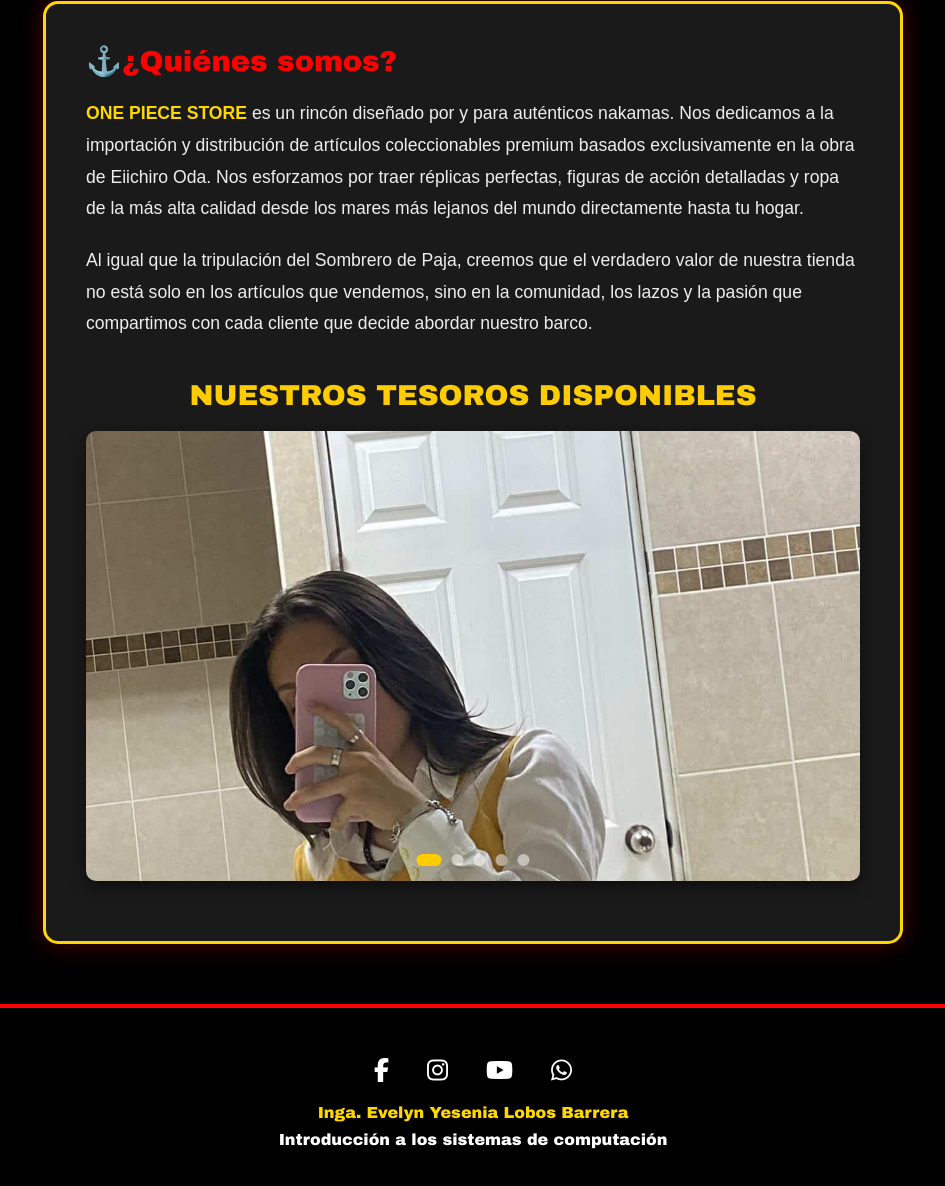
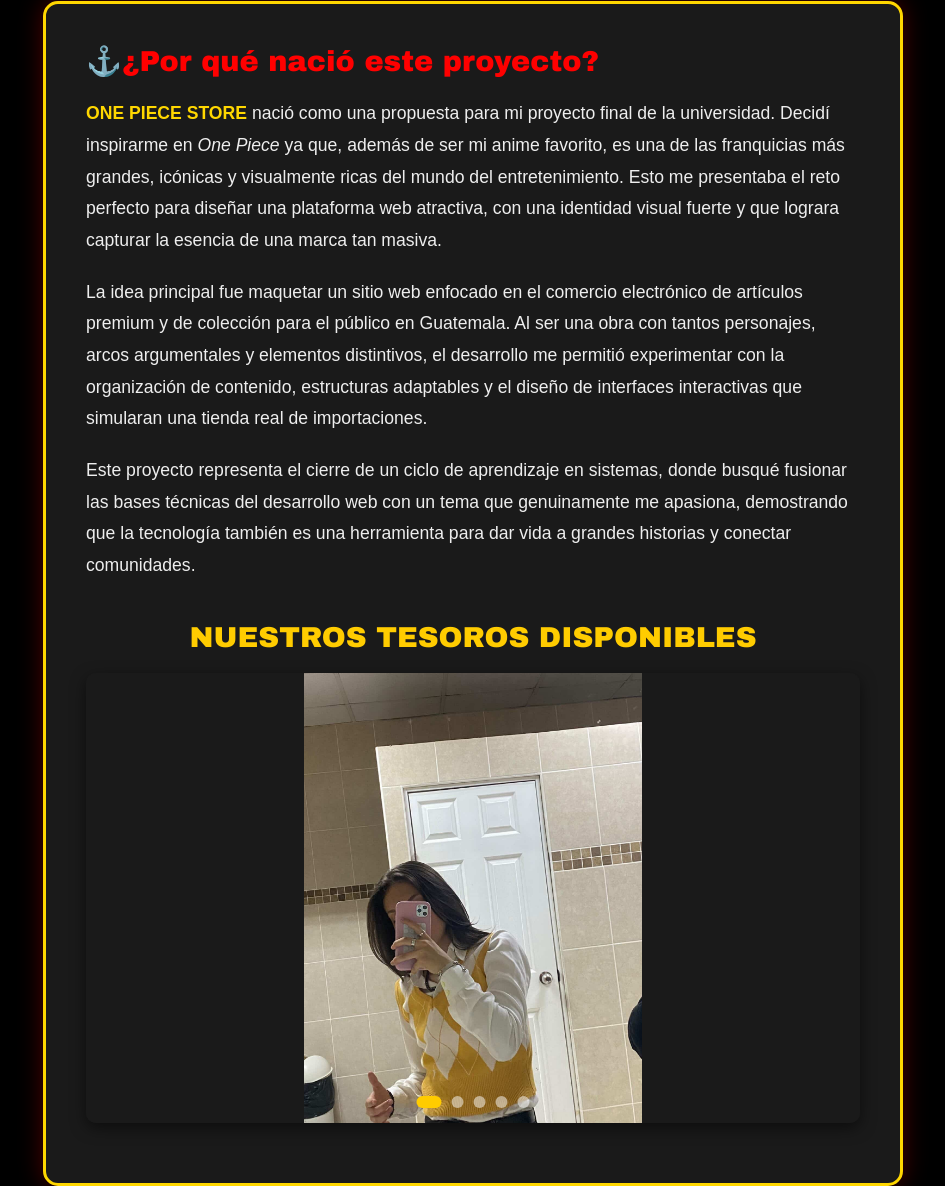
Before and after one commit to aguzmanm19/Proyecto-OnePieceStore, a plain HTML site: page acercade.html in a window 1280 px wide. Shown: the part 415-1601 px from the top of the page, without its empty margins (167-1112 px from the left). Drawn offline with Linux system fonts and the light colour scheme.

Commit message:
Actualizacion de nombre y tamaño de imagen

```diff
--- a/CSS/estilo.css
+++ b/CSS/estilo.css
@@ -608,16 +608,19 @@ footer {
 
 /* Cada diapositiva individual */
 .slide {
-    width: 20%; /* Cada una ocupa el 20% del total (100% visible) */
+    width: 20%;
     height: 100%;
+    background-color: #1a1a1a; /* Opcional: Fondo oscuro para llenar los bordes vacíos si la foto no es panorámica */
+    display: flex;
+    justify-content: center;
+    align-items: center;
 }
 
 .slide img {
     width: 100%;
     height: 100%;
-    object-fit: cover; /* Evita que las imágenes se deformen */
+    object-fit: contain; /* <-- CAMBIA 'cover' POR 'contain' AQUÍ */
 }
-
 /* Puntos de navegación en la parte inferior */
 .slider-navigation {
     position: absolute;
--- a/acercade.html
+++ b/acercade.html
@@ -37,12 +37,15 @@
 
         <section class="about-content">
             <div class="about-text-box">
-                <h3>¿Quiénes somos?</h3>
+                <h3>¿Por qué nació este proyecto?</h3>
                 <p>
-                    <strong>ONE PIECE STORE</strong> es un rincón diseñado por y para auténticos nakamas. Nos dedicamos a la importación y distribución de artículos coleccionables premium basados exclusivamente en la obra de Eiichiro Oda. Nos esforzamos por traer réplicas perfectas, figuras de acción detalladas y ropa de la más alta calidad desde los mares más lejanos del mundo directamente hasta tu hogar.
+                    <strong>ONE PIECE STORE</strong> nació como una propuesta para mi proyecto final de la universidad. Decidí inspirarme en <em>One Piece</em> ya que, además de ser mi anime favorito, es una de las franquicias más grandes, icónicas y visualmente ricas del mundo del entretenimiento. Esto me presentaba el reto perfecto para diseñar una plataforma web atractiva, con una identidad visual fuerte y que lograra capturar la esencia de una marca tan masiva.
                 </p>
                 <p>
-                    Al igual que la tripulación del Sombrero de Paja, creemos que el verdadero valor de nuestra tienda no está solo en los artículos que vendemos, sino en la comunidad, los lazos y la pasión que compartimos con cada cliente que decide abordar nuestro barco.
+                    La idea principal fue maquetar un sitio web enfocado en el comercio electrónico de artículos premium y de colección para el público en Guatemala. Al ser una obra con tantos personajes, arcos argumentales y elementos distintivos, el desarrollo me permitió experimentar con la organización de contenido, estructuras adaptables y el diseño de interfaces interactivas que simularan una tienda real de importaciones.
+                </p>
+                <p>
+                    Este proyecto representa el cierre de un ciclo de aprendizaje en sistemas, donde busqué fusionar las bases técnicas del desarrollo web con un tema que genuinamente me apasiona, demostrando que la tecnología también es una herramienta para dar vida a grandes historias y conectar comunidades.
                 </p>
             </div>
 
@@ -85,6 +88,7 @@
 
         <div class="footer-info">
             <p><strong>Inga. Evelyn Yesenia Lobos Barrera</strong></p>
+            <p> Hecho por Alison Guzmán </p>
             <p>Introducción a los sistemas de computación</p>
         </div>
     </footer>
```
Also changed, not shown: colecciones.html (+1 -0 lines), index.html (+1 -0 lines).
